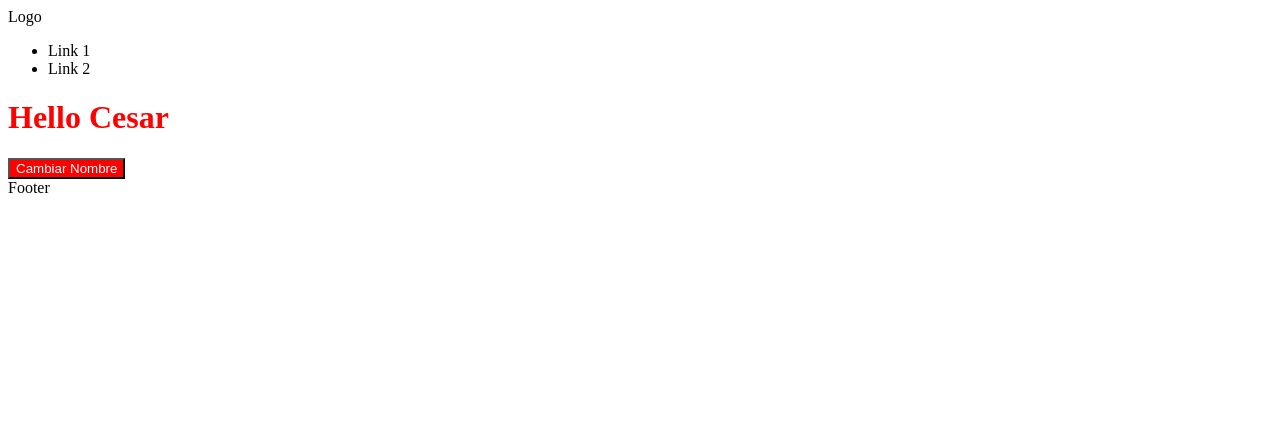
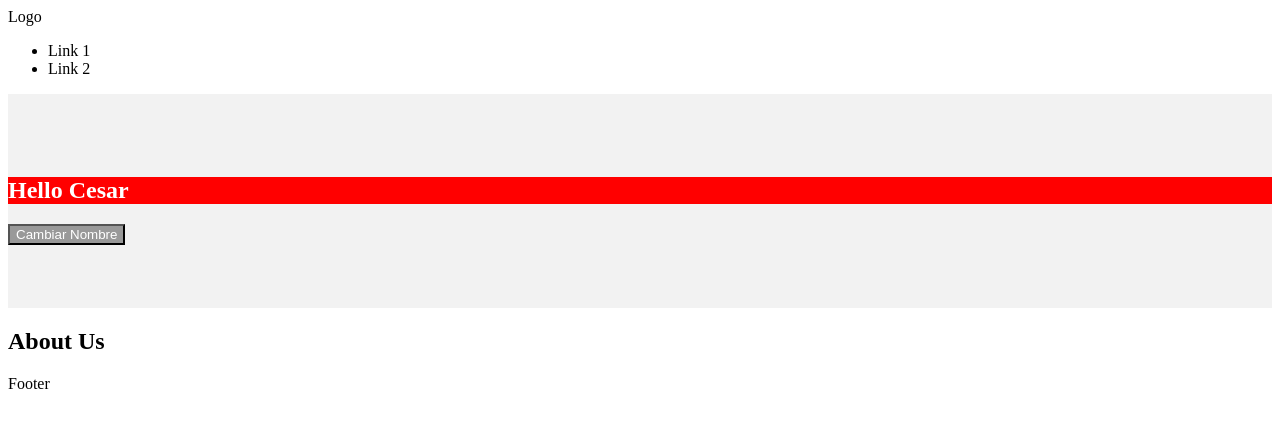
Before and after one commit to migueljrojas/uininja, a Next.js app: page / in a window 1280 px wide. Shown: the top 428 px of the page. Built offline with nearby package versions, Linux system fonts and the light colour scheme.

Commit message:
Applied Styled components and setup basic folder/components structure

```diff
--- a/components/layout/head.js
+++ b/components/layout/head.js
@@ -8,7 +8,10 @@ const UIHead = props => {
     <Head>
       <title>{title}</title>
       <meta charSet="utf-8" />
-      <meta name="viewport" content="initial-scale=1.0, width=device-width" />
+      <meta
+        name="viewport"
+        content="width=device-width, initial-scale=1, shrink-to-fit=no"
+      />
     </Head>
   );
 };
--- /dev/null
+++ b/components/pages/home/about.js
@@ -0,0 +1,9 @@
+const AboutUsSection = () => {
+  return (
+    <section>
+      <h2>About Us</h2>
+    </section>
+  );
+};
+
+export default AboutUsSection;
--- /dev/null
+++ b/components/pages/home/hero.js
@@ -0,0 +1,40 @@
+import React from 'react';
+import PropTypes from 'prop-types';
+import styled from 'styled-components';
+
+const Hero = styled.section`
+  background: #f2f2f2;
+  padding: 5% 0;
+`;
+const Button = styled.button`
+  background: #999;
+  color: #fff;
+`;
+const Title = styled.h1`
+  background: red;
+  color: white;
+`;
+
+const HeroSection = props => {
+  const { name, changeName } = props;
+  return (
+    <Hero>
+      <Title>Hello {name}</Title>
+      <Button
+        onClick={() => {
+          changeName('Miguel');
+        }}
+        type="submit"
+      >
+        Cambiar Nombre
+      </Button>
+    </Hero>
+  );
+};
+
+HeroSection.propTypes = {
+  name: PropTypes.string,
+  changeName: PropTypes.func
+};
+
+export default HeroSection;
--- a/package.json
+++ b/package.json
@@ -19,10 +19,12 @@
     "prop-types": "^15.7.2",
     "react": "^16.8.6",
     "react-dom": "^16.8.6",
+    "styled-components": "^4.2.0",
     "webpack": "^4.29.6"
   },
   "devDependencies": {
     "babel-eslint": "^10.0.1",
+    "babel-plugin-styled-components": "^1.10.0",
     "eslint": "^5.16.0",
     "eslint-config-airbnb": "^17.1.0",
     "eslint-config-prettier": "^4.1.0",
--- /dev/null
+++ b/pages/_document.js
@@ -0,0 +1,29 @@
+import Document from 'next/document';
+import { ServerStyleSheet } from 'styled-components';
+
+export default class MyDocument extends Document {
+  static async getInitialProps(ctx) {
+    const sheet = new ServerStyleSheet();
+    const originalRenderPage = ctx.renderPage;
+
+    try {
+      ctx.renderPage = () =>
+        originalRenderPage({
+          enhanceApp: App => props => sheet.collectStyles(<App {...props} />)
+        });
+
+      const initialProps = await Document.getInitialProps(ctx);
+      return {
+        ...initialProps,
+        styles: (
+          <>
+            {initialProps.styles}
+            {sheet.getStyleElement()}
+          </>
+        )
+      };
+    } finally {
+      sheet.seal();
+    }
+  }
+}
--- a/pages/index.js
+++ b/pages/index.js
@@ -1,8 +1,7 @@
 import React from 'react';
 import UIPage from '../components/layout/page';
-// Stylesheets
-import '../static/styles/pages/home.scss';
-import '../static/styles/pages/about.scss';
+import Hero from '../components/pages/home/hero';
+import AboutUs from '../components/pages/home/about';
 
 class Home extends React.Component {
   constructor() {
@@ -25,17 +24,9 @@ class Home extends React.Component {
     const { name } = this.state;
 
     return (
-      <UIPage lang="eng">
-        <h1 className="home__title">Hello {name}</h1>
-        <button
-          className="about__button"
-          onClick={() => {
-            this.changeName('Miguel');
-          }}
-          type="submit"
-        >
-          Cambiar Nombre
-        </button>
+      <UIPage>
+        <Hero changeName={this.changeName} name={name} />
+        <AboutUs />
       </UIPage>
     );
   }
```
Also changed, not shown: .babelrc (added).
